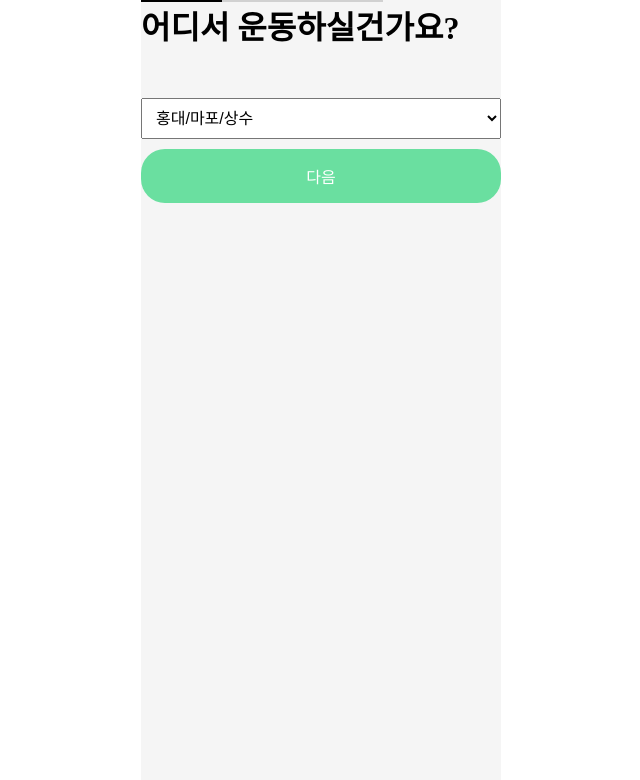
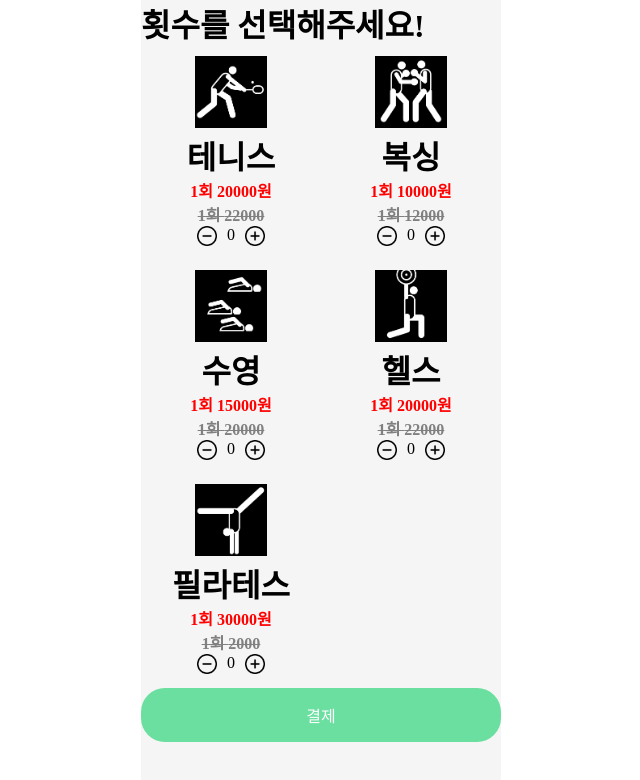
Before and after one commit to 4tar1p/4tar1p-frontend, a React (Create React App) app: page /buying in a window 1280 px wide. Shown: the top 780 px of the page, without its empty margins (319-959 px from the left). Built offline with nearby package versions, Linux system fonts and the light colour scheme; a web font is replaced by a local one.

Commit message:
[feat] 결제 디자인 변경

```diff
--- a/src/features/buying/buying.js
+++ b/src/features/buying/buying.js
@@ -8,6 +8,7 @@ const initialState = {
       name: '테니스',
       imgSrc: '/sports/tennis.png',
       price: 20000,
+      originPrice: 22000,
       selected: false,
       cnt: 0,
       // price: '20,000',
@@ -17,6 +18,7 @@ const initialState = {
       name: '복싱',
       imgSrc: '/sports/boxing.png',
       price: 10000,
+      originPrice: 12000,
       selected: false,
       cnt: 0,
 
@@ -27,6 +29,7 @@ const initialState = {
       name: '수영',
       imgSrc: '/sports/swimming.png',
       price: 15000,
+      originPrice: 20000,
       selected: false,
       cnt: 0,
 
@@ -37,6 +40,7 @@ const initialState = {
       name: '헬스',
       imgSrc: '/sports/health.png',
       price: 20000,
+      originPrice: 22000,
       selected: false,
       cnt: 0,
 
@@ -47,6 +51,7 @@ const initialState = {
       name: '필라테스',
       imgSrc: '/sports/pilates.png',
       price: 30000,
+      originPrice: 2000,
       selected: false,
       cnt: 0,
 
--- a/src/pages/Buying.js
+++ b/src/pages/Buying.js
@@ -1,9 +1,7 @@
 import { React, useState } from 'react';
 import { useAppDispatch, useAppSelector } from 'app/hooks';
-import ProgressBar from 'components/ProgressBar';
 import RadiusRect from 'components/RadiusRect';
 import {
-  clickedNextStep,
   decreaseCnt,
   increaseCnt,
   selectedSports,
@@ -19,18 +17,6 @@ const SportsCard = ({ sports }) => {
     dispatch(selectedSports(sports.id));
   };
 
-  return (
-    <div className="sports_card" onClick={handleClick}>
-      <img className="sports_img" src={sports.imgSrc}></img>
-      <div className="sports_name">{sports.name}</div>
-      {sports.selected && <img src="/check_full.png"></img>}
-    </div>
-  );
-};
-
-const SelectedSports = ({ sports }) => {
-  const dispatch = useAppDispatch();
-
   const handleIncrease = () => {
     dispatch(increaseCnt(sports.id));
   };
@@ -38,11 +24,14 @@ const SelectedSports = ({ sports }) => {
   const handleDecrease = () => {
     dispatch(decreaseCnt(sports.id));
   };
+
   return (
-    <div>
-      <img src={sports.imgSrc}></img>
-      <div>{sports.name}</div>
-      <div>{sports.price}원</div>
+    <div className="sports_card" onClick={handleClick}>
+        <img  className = "sports_img" src={sports.imgSrc}></img>
+        <div style={{fontSize:'2em', fontWeight:'bold'}}>{sports.name}</div>
+        <div style={{fontWeight:'bold', color:'red'}}>1회 {sports.price}원</div>
+        <div style={{fontWeight:'bold', color:'gray', textDecoration:'line-through'}}>1회 {sports.originPrice}</div>
+        <div className='increase-decrease-count'>
           <img
             className="cnt_btn"
             src={'/minus.png'}
@@ -51,17 +40,15 @@ const SelectedSports = ({ sports }) => {
           <div>{sports.cnt}</div>
           <img className="cnt_btn" src={'/add.png'} onClick={handleIncrease}></img>
       </div>
+    </div>
   );
 };
+
 const Buying = () => {
   const dispatch = useAppDispatch();
   const navigate = useNavigate();
 
-  const { step, sportsList } = useAppSelector((state) => state.buying);
-
-  const handleClick = () => {
-    dispatch(clickedNextStep(step + 1));
-  };
+  const { sportsList } = useAppSelector((state) => state.buying);
 
   const [isClick, setIsClick] = useState(false);
 
@@ -86,56 +73,15 @@ const Buying = () => {
 
   return (
     <div className="page">
-      <ProgressBar value={(100 * (step + 1)) / 3} />
-      {step == 0 && (
-        <>
-          <div className="progressTitle">어디서 운동하실건가요?</div>
-          <select>
-          {regionList.map((region, i) => {
-            return <option key={i}>{region.name}</option>;
-          })}
-          </select>
-
-          <RadiusRect
-            height="54px"
-            backgroundColor="#6adfa0"
-            color="white"
-            onClick={handleClick}
-          >
-            <div>다음</div>
-          </RadiusRect>
-        </>
-      )}
-      {step == 1 && (
-        <>
-          <div className="progressTitle">종목을 선택해주세요!</div>
-          <div className="sports_grid">
+      <div className="progressTitle">횟수를 선택해주세요!</div>
+      <div className="sports_card_wrapper" >
         {sportsList.map((sports, i) => {
-              return <SportsCard key={i} sports={sports} />;
-            })}
-          </div>
-
-          <RadiusRect
-            height="54px"
-            backgroundColor="#6adfa0"
-            color="white"
-            onClick={handleClick}
-          >
-            <div>다음</div>
-          </RadiusRect>
-        </>
-      )}
-      {step == 2 && (
-        <>
-          <div className="progressTitle">횟수를 선택해주세요!</div>
-          {sportsList.map((sports, i) => {
-            if (sports.selected) {
-              return <SelectedSports key={i} sports={sportsList[i]} />;
-            }
+            return <SportsCard key={i} sports={sportsList[i]} />;
         })}
         {isClick && <span className={spanClassName}>
           *총 10회를 선택해주세요
         </span>}
+      </div>
       <RadiusRect
         height="54px"
         backgroundColor="#6adfa0"
@@ -144,8 +90,6 @@ const Buying = () => {
       >
         <div>결제</div>
       </RadiusRect>
-        </>
-      )}
     </div>
   );
 };
--- a/src/pages/styles/Buying.css
+++ b/src/pages/styles/Buying.css
@@ -2,16 +2,21 @@
   display: grid;
   grid-template-columns: 1fr 1fr;
 }
+
+.sports_card_wrapper {
+  display: grid;
+  grid-template-columns: 1fr 1fr;
+}
+
 .sports_card {
-  width: 90px;
-  height: 90px;
   text-align: center;
+  margin: 10px;
 }
 
 .sports_img {
   width: 72px;
   height: 72px;
-  border-radius: 50%;
+  /* border-radius: 50%; */
 }
 
 .sports_name {
@@ -30,6 +35,8 @@
 .cnt_btn {
   width: 20px;
   height: 20px;
+  padding-left: 10px;
+  padding-right: 10px;
 }
 
 button {
@@ -52,9 +59,19 @@ select {
 }
 
 .countAlertMessage {
+  color: red;
   display: block;
 }
 
 .countAlertMessage-hide {
   display: none;
 }
+
+/* .selected-sports-div {
+  display: inline-block;
+  text-align: center;
+} */
+
+.increase-decrease-count {
+  display: inline-flex;
+}
```
Lines whose indentation alone changed are shown as unchanged.
